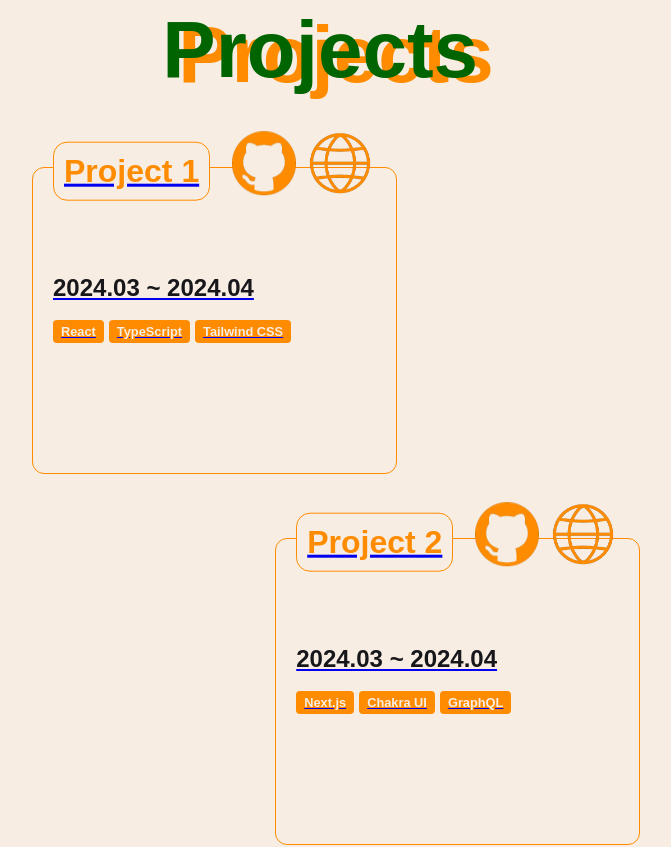
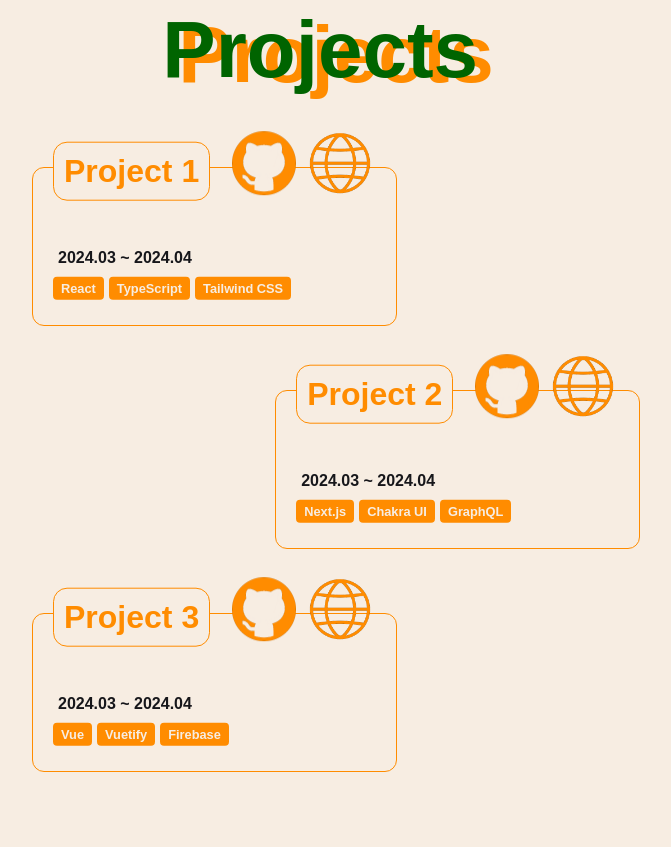
Before and after one commit to h-0y28/h-0y28, a React (Vite) app: page / in a window 1280 px wide. Shown: the part 3280-4127 px from the top of the page, without its empty margins (304-975 px from the left). Built offline with nearby package versions, Linux system fonts and the light colour scheme; a web font is replaced by a local one.

Commit message:
style: hover됐을 때만 content보이게 하기

```diff
--- a/src/components/ProjectCard/index.tsx
+++ b/src/components/ProjectCard/index.tsx
@@ -8,7 +8,7 @@ interface CardProps {
   position: "left" | "right";
   skills: string[];
   title: string;
-  content: string;
+  description: string;
   href: string;
   term: string;
   githubHref?: string;
@@ -19,7 +19,7 @@ const ProjectCard: React.FC<CardProps> = ({
   position,
   skills,
   title,
-  content,
+  description,
   href,
   term,
   githubHref,
@@ -59,7 +59,7 @@ const ProjectCard: React.FC<CardProps> = ({
             <S.Stack key={skill}>{skill}</S.Stack>
           ))}
         </S.StackContainer>
-        <S.CardContent>{content}</S.CardContent>
+        <S.CardContent>{description}</S.CardContent>
       </S.ContentContainer>
     </S.CardContainer>
   );
--- a/src/components/ProjectCard/style.ts
+++ b/src/components/ProjectCard/style.ts
@@ -5,24 +5,25 @@ export const CardContainer = styled.a<{ "data-position"?: string }>`
   border: 1px solid ${theme.colors.highlight};
   border-radius: 12px;
   padding: 20px;
+  padding-bottom: 0;
   width: 60%;
   transition: transform 0.3s ease, box-shadow 0.3s ease;
   cursor: pointer;
   background-color: ${theme.colors.background};
   align-self: ${({ "data-position": position }) =>
     position === "left" ? "flex-start" : "flex-end"};
+  text-decoration: none;
 
-  &:hover {
+  /* &:hover {
     transform: scale(1.03);
     box-shadow: 0 4px 8px rgba(0, 0, 0, 0.2);
-  }
+  } */
 `;
 
 export const Header = styled.div`
   display: flex;
   justify-content: space-between;
   align-items: center;
-  margin-bottom: 10px;
   transform: translateY(-65%);
 `;
 
@@ -54,6 +55,14 @@ export const ContentContainer = styled.div`
   display: flex;
   flex-direction: column;
   gap: 10px;
+  transform: translateY(-25%);
+`;
+
+export const Term = styled.h3`
+  font-size: 1rem;
+  color: ${theme.colors.black};
+  font-weight: bold;
+  margin-left: 5px;
 `;
 
 export const StackContainer = styled.div`
@@ -71,22 +80,20 @@ export const Stack = styled.span`
   font-weight: bold;
 `;
 
-export const Term = styled.h3`
-  font-size: 1.5rem;
-  color: ${theme.colors.black};
-  margin-bottom: 8px;
-  font-weight: bold;
-`;
-
 export const CardContent = styled.p`
   font-size: 1rem;
-  color: #666;
+  color: black;
   line-height: 1.5;
   background-color: ${theme.colors.background};
-  transition: 0.5s;
+  transition: max-height 0.5s ease, padding 0.5s ease;
   width: 100%;
-  height: 100px;
-  &:hover {
-    background-color: black;
+  max-height: 0; /* 초기 높이를 0으로 설정 */
+  overflow: hidden; /* 내용 숨기기 */
+  padding: 0; /* 패딩 제거 */
+
+  ${CardContainer}:hover & {
+    /* 부모(CardContainer)가 hover 상태일 때 */
+    max-height: 200px; /* 원하는 높이로 확장 */
+    padding: 10px 0; /* 패딩 추가로 자연스럽게 공간 확보 */
   }
 `;
```
